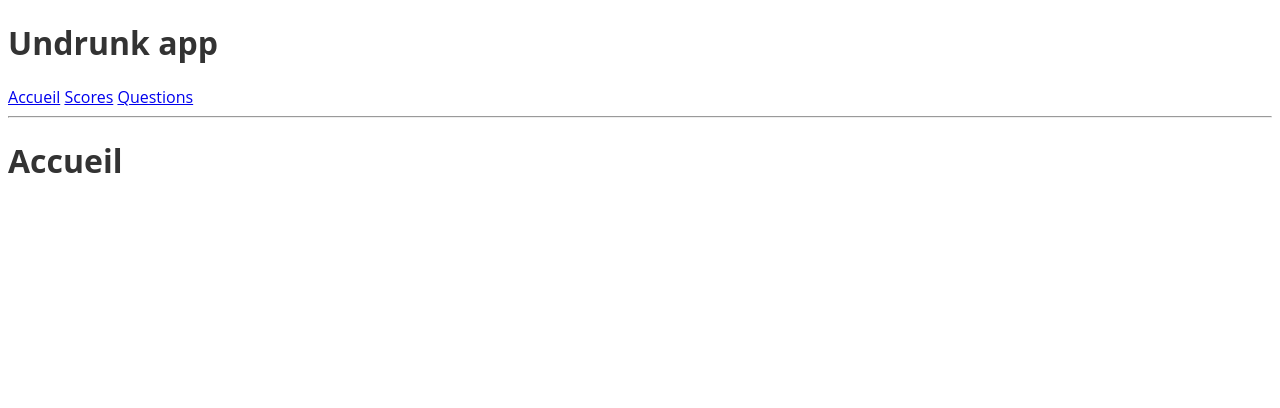
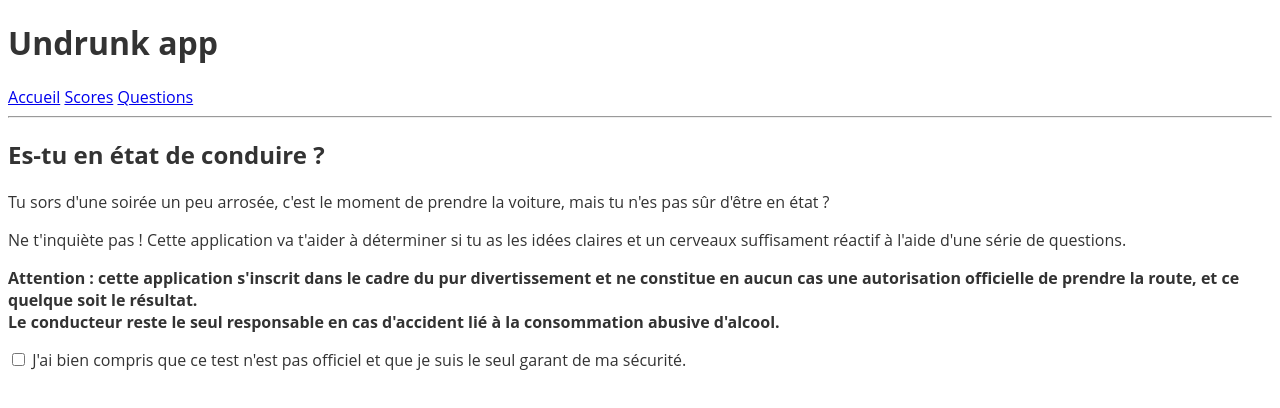
Before and after one commit to bastienfaulconnier/drunkgame, a website: page index.html at #/accueil in a window 1280 px wide. Drawn offline with nearby package versions, Linux system fonts and the light colour scheme; some packages are replaced by stand-ins of ours.

Commit message:
Remplissage accueil.html

```diff
--- a/views/accueil.html
+++ b/views/accueil.html
@@ -1 +1,9 @@
-<h1>Accueil</h1>
+<section>
+	<h2>Es-tu en état de conduire ?</h2>
+	<p>Tu sors d'une soirée un peu arrosée, c'est le moment de prendre la voiture, mais tu n'es pas sûr d'être en état ?</p>
+	<p>Ne t'inquiète pas ! Cette application va t'aider à déterminer si tu as les idées claires et un cerveaux suffisament réactif à l'aide d'une série de questions.</p>
+	<p><b>Attention : cette application s'inscrit dans le cadre du pur divertissement et ne constitue en aucun cas une autorisation officielle de prendre la route, et ce quelque soit le résultat.<br>Le conducteur reste le seul responsable en cas d'accident lié à la consommation abusive d'alcool.</b></p>
+	<label>
+	<input type="checkbox" ng-model='confirm'> J'ai bien compris que ce test n'est pas officiel et que je suis le seul garant de ma sécurité.</label><br>
+	<button type='button' href='/#/questions' ng-show='confirm'>OK ! C'est parti !</button>
+</section>
```
